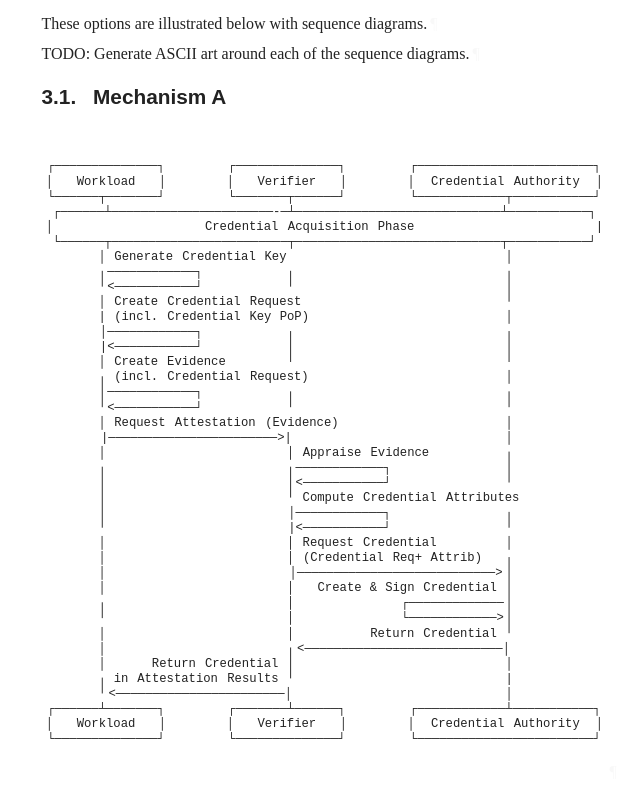
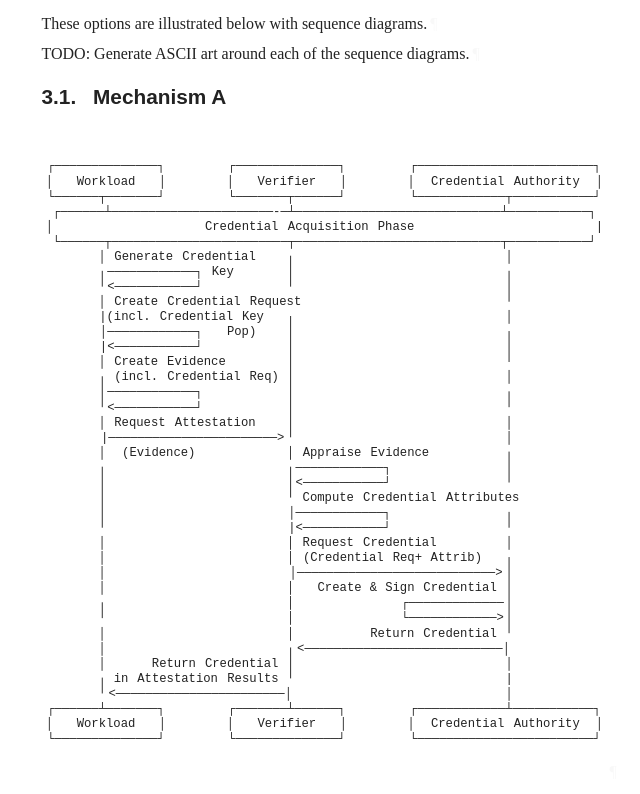
Before and after one commit to confidential-computing/twi-rats, a plain HTML site: page diagram-polish/draft-novak-twi-attestation.html in a window 1280 px wide. Shown: the part 4621-5415 px from the top of the page, without its empty margins (83-723 px from the left). Drawn offline with Linux system fonts and the light colour scheme; a web font is replaced by a local one.

Commit message:
Script updating gh-pages from 46437c3. [ci skip]

```diff
--- a/diagram-polish/draft-novak-twi-attestation.html
+++ b/diagram-polish/draft-novak-twi-attestation.html
@@ -1395,9 +1395,8 @@ For a complete glossary, see <span><a href="https://rfc-editor.org/rfc/rfc9334#s
               <path d="M 64,352 L 64,416" fill="none" stroke="black"></path>
               <path d="M 64,496 L 64,512" fill="none" stroke="black"></path>
               <path d="M 64,576 L 64,592" fill="none" stroke="black"></path>
-              <path d="M 264,144 L 264,160" fill="none" stroke="black"></path>
-              <path d="M 264,208 L 264,240" fill="none" stroke="black"></path>
-              <path d="M 264,272 L 264,288" fill="none" stroke="black"></path>
+              <path d="M 264,128 L 264,160" fill="none" stroke="black"></path>
+              <path d="M 264,192 L 264,320" fill="none" stroke="black"></path>
               <path d="M 264,352 L 264,384" fill="none" stroke="black"></path>
               <path d="M 264,544 L 264,576" fill="none" stroke="black"></path>
               <path d="M 496,144 L 496,176" fill="none" stroke="black"></path>
@@ -1433,39 +1432,38 @@ For a complete glossary, see <span><a href="https://rfc-editor.org/rfc/rfc9334#s
                 <text x="64" y="132">│</text>
                 <text x="108" y="132">Generate</text>
                 <text x="188" y="132">Credential</text>
-                <text x="248" y="132">Key</text>
                 <text x="496" y="132">│</text>
                 <text x="120" y="148">────────────┐</text>
+                <text x="192" y="148">Key</text>
                 <text x="120" y="164">&lt;───────────┘</text>
                 <text x="64" y="180">│</text>
                 <text x="100" y="180">Create</text>
                 <text x="172" y="180">Credential</text>
                 <text x="248" y="180">Request</text>
-                <text x="64" y="196">|</text>
-                <text x="100" y="196">(incl.</text>
-                <text x="172" y="196">Credential</text>
-                <text x="232" y="196">Key</text>
-                <text x="268" y="196">PoP)</text>
+                <text x="88" y="196">|(incl.</text>
+                <text x="164" y="196">Credential</text>
+                <text x="224" y="196">Key</text>
                 <text x="496" y="196">│</text>
                 <text x="116" y="212">│────────────┐</text>
+                <text x="212" y="212">Pop)</text>
                 <text x="116" y="228">|&lt;───────────┘</text>
                 <text x="64" y="244">│</text>
                 <text x="100" y="244">Create</text>
                 <text x="164" y="244">Evidence</text>
                 <text x="100" y="260">(incl.</text>
                 <text x="172" y="260">Credential</text>
-                <text x="252" y="260">Request)</text>
+                <text x="236" y="260">Req)</text>
                 <text x="496" y="260">│</text>
                 <text x="120" y="276">────────────┐</text>
                 <text x="120" y="292">&lt;───────────┘</text>
                 <text x="64" y="308">│</text>
                 <text x="104" y="308">Request</text>
                 <text x="184" y="308">Attestation</text>
-                <text x="276" y="308">(Evidence)</text>
                 <text x="496" y="308">│</text>
-                <text x="164" y="324">|───────────────────────&gt;|</text>
+                <text x="160" y="324">|───────────────────────&gt;</text>
                 <text x="496" y="324">│</text>
                 <text x="64" y="340">│</text>
+                <text x="124" y="340">(Evidence)</text>
                 <text x="264" y="340">│</text>
                 <text x="308" y="340">Appraise</text>
                 <text x="380" y="340">Evidence</text>
```
Also changed, not shown: diagram-polish/draft-novak-twi-attestation.txt.
